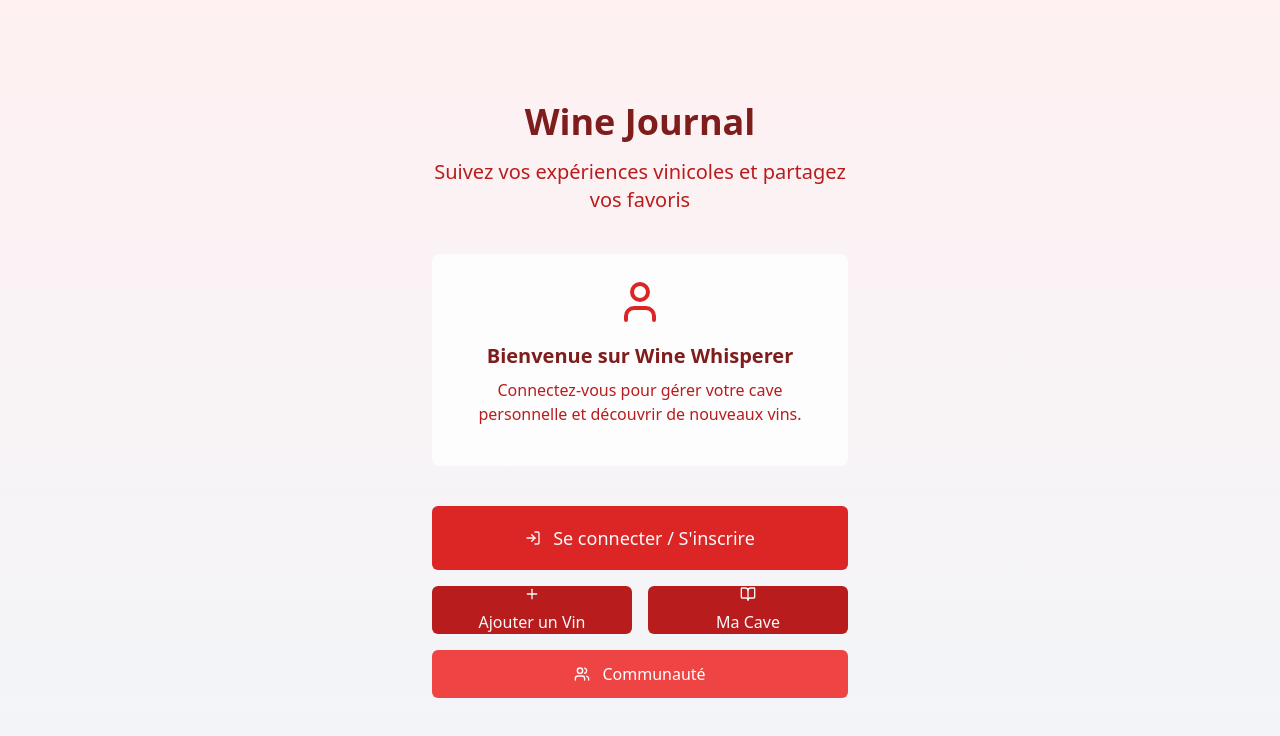
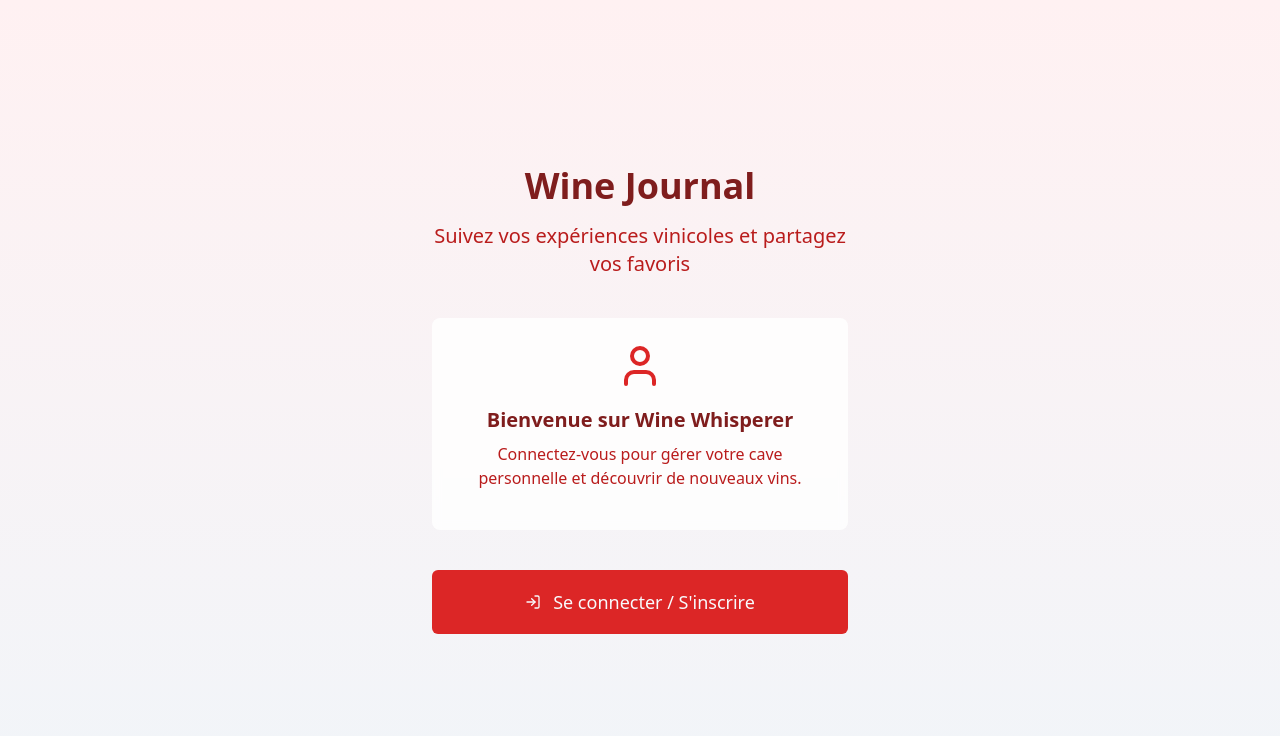
Before and after one commit to kokobe202/wine-whisperer-ratings, a React (Vite) app: page / in a window 1280 px wide. Shown: the top 736 px of the page. Built offline with nearby package versions, Linux system fonts and the light colour scheme.

Commit message:
Refactor: Simplify auth and home pages
Removed navigation buttons from the auth page, keeping only the sign-up button. Restored the original home page layout.  Next steps: connect the app's features to the database.

```diff
--- a/src/pages/Index.tsx
+++ b/src/pages/Index.tsx
@@ -113,7 +113,7 @@ const Index = () => {
           </Button>
         </div>
       ) : (
-        // Non-authenticated user view
+        // Non-authenticated user view - simplified to only show login/signup
         <div className="flex flex-col gap-4 w-full max-w-md px-4">
           <div className="bg-white/80 backdrop-blur-sm rounded-lg p-6 mb-6 text-center">
             <User className="mx-auto h-12 w-12 text-red-600 mb-4" />
@@ -133,35 +133,6 @@ const Index = () => {
             <LogIn size={24} />
             <span>Se connecter / S'inscrire</span>
           </Button>
-
-          <div className="grid grid-cols-2 gap-4">
-            <Button
-              onClick={handleAddWineClick}
-              className="py-6 text-base flex flex-col items-center justify-center gap-2 bg-red-700 hover:bg-red-800"
-              size="lg"
-            >
-              <Plus size={20} />
-              <span>{t('home.addWine')}</span>
-            </Button>
-
-            <Button
-              onClick={handleMyCaveClick}
-              className="py-6 text-base flex flex-col items-center justify-center gap-2 bg-red-700 hover:bg-red-800"
-              size="lg"
-            >
-              <BookOpen size={20} />
-              <span>{t('home.myCave')}</span>
-            </Button>
-          </div>
-
-          <Button
-            onClick={handleCommunityClick}
-            className="py-6 text-base flex items-center justify-center gap-3 bg-red-500 hover:bg-red-600 text-white"
-            size="lg"
-          >
-            <Users size={20} />
-            <span>{t('home.community')}</span>
-          </Button>
         </div>
       )}
     </div>
```
